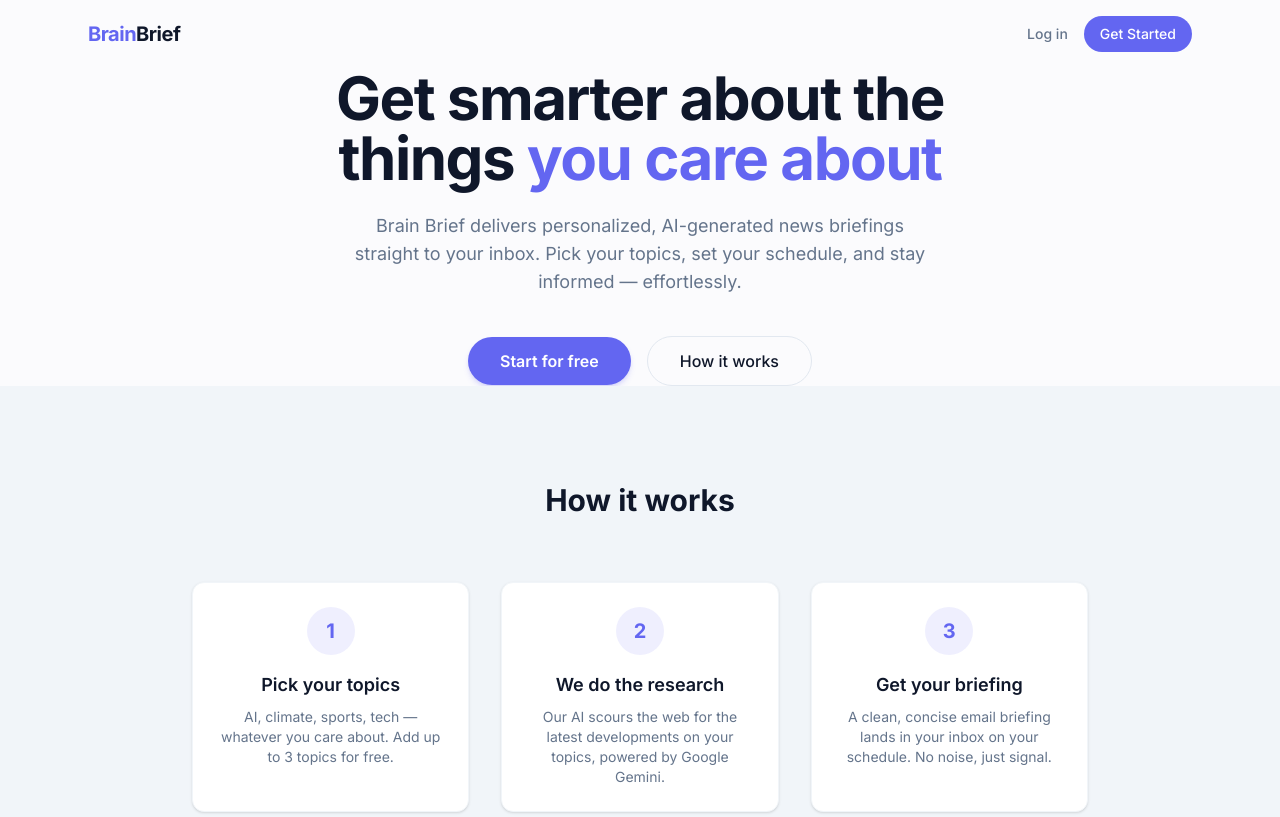
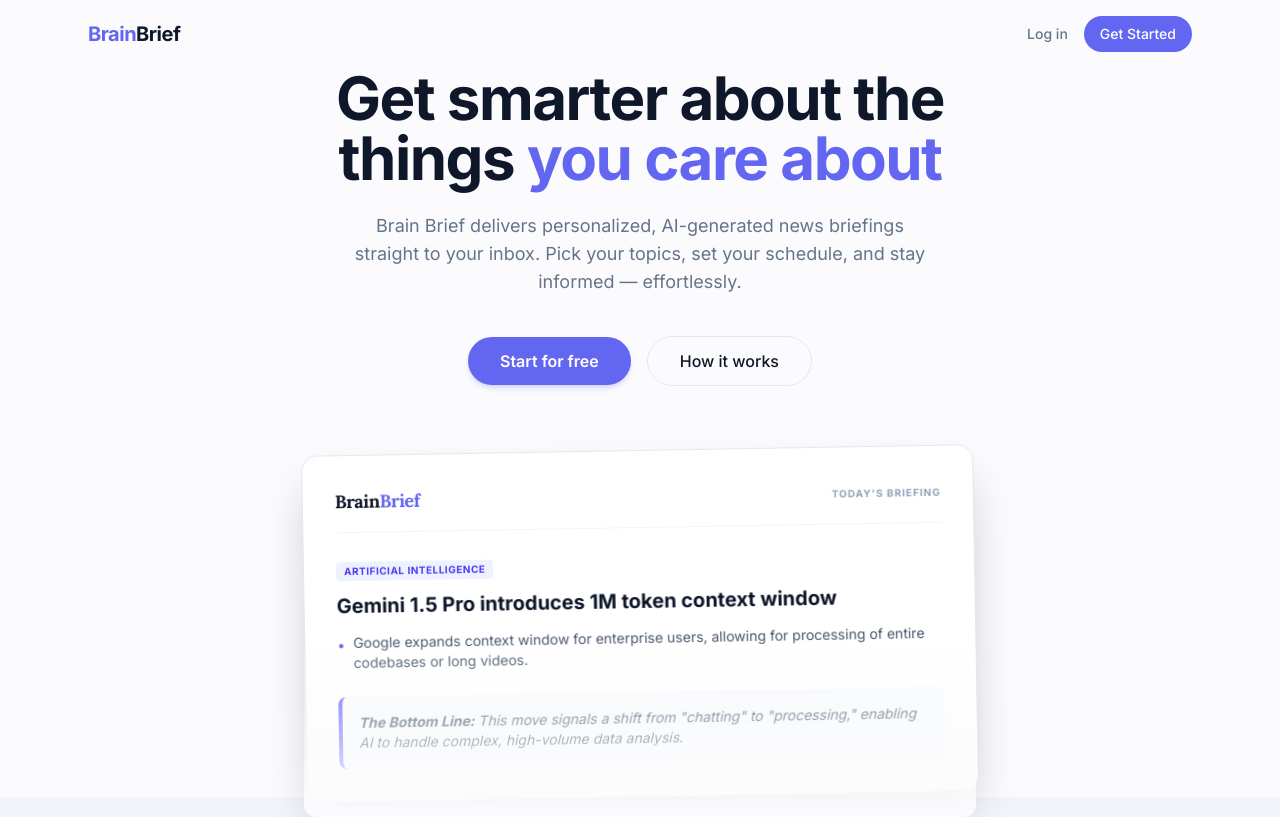
Before and after one commit to coltonkirsten/brainbrief-app, a Next.js app: page / in a window 1280 px wide. Shown: the top 817 px of the page. Built offline with nearby package versions, Linux system fonts and the light colour scheme.

Commit message:
design: Phase 3 - Hero glassmorphism preview and Dashboard empowering empty states

```diff
--- a/src/app/(dashboard)/dashboard/page.tsx
+++ b/src/app/(dashboard)/dashboard/page.tsx
@@ -115,19 +115,17 @@ export default async function DashboardPage() {
               />
             </div>
           ) : (
-            <div className="bg-card shadow-sm border border-dashed border-slate-200 rounded-xl p-6 text-center">
-              <div className="mb-3 flex justify-center" aria-hidden="true">
-                <svg width="40" height="40" viewBox="0 0 24 24" fill="none" stroke="currentColor" strokeWidth="1.5" strokeLinecap="round" strokeLinejoin="round" className="text-primary">
-                  <rect x="2" y="4" width="20" height="16" rx="2" />
-                  <path d="m22 7-8.97 5.7a1.94 1.94 0 0 1-2.06 0L2 7" />
-                  <circle cx="18" cy="18" r="3" fill="currentColor" stroke="none" />
+            <div className="bg-white dark:bg-slate-900 shadow-sm border border-slate-100 dark:border-slate-800 rounded-2xl p-10 text-center relative overflow-hidden">
+              <div className="absolute top-0 left-0 w-full h-1 bg-gradient-to-r from-indigo-500 via-emerald-500 to-indigo-500 opacity-20"></div>
+              <div className="mb-4 flex justify-center text-indigo-200 dark:text-indigo-900" aria-hidden="true">
+                <svg width="48" height="48" viewBox="0 0 24 24" fill="none" stroke="currentColor" strokeWidth="1" strokeLinecap="round" strokeLinejoin="round">
+                  <rect x="3" y="5" width="18" height="14" rx="2" stroke="currentColor" fill="none" />
+                  <polyline points="3 7 12 13 21 7" stroke="currentColor" fill="none" />
                 </svg>
               </div>
-              <h2 className="font-semibold">Your first briefing is coming!</h2>
-              <p className="mt-1 text-sm text-muted-foreground max-w-md mx-auto">
-                Add topics above, then hit &quot;Send my briefing now&quot; to
-                get your first briefing instantly — or wait for the daily email
-                at 9am UTC.
+              <h2 className="font-serif text-xl font-bold text-slate-900 dark:text-slate-100">Ready for your first briefing?</h2>
+              <p className="mt-3 text-sm text-slate-500 dark:text-slate-400 max-w-md mx-auto leading-relaxed">
+                Add your favorite topics above, then hit <strong className="font-medium text-slate-700 dark:text-slate-300">&quot;Send my briefing now&quot;</strong> to receive your first curated intelligence report instantly.
               </p>
             </div>
           )}
--- a/src/app/(dashboard)/dashboard/topic-manager.tsx
+++ b/src/app/(dashboard)/dashboard/topic-manager.tsx
@@ -130,10 +130,20 @@ export default function TopicManager({
       {/* Topic list */}
       <div className="space-y-2">
         {topics.length === 0 && (
-          <div className="bg-card shadow-sm border border-dashed border-slate-200 rounded-xl p-8 text-center">
-            <p className="text-muted-foreground">
-              No topics yet. Add your first topic below!
-            </p>
+          <div className="bg-card shadow-sm border border-slate-100 rounded-xl p-8 text-center">
+            <h3 className="text-lg font-serif font-bold text-slate-900 dark:text-slate-100 mb-2">Welcome to Brain Brief</h3>
+            <p className="text-slate-500 mb-6 text-sm">You have no active topics. Add your own below, or start with a suggestion:</p>
+            <div className="flex flex-wrap justify-center gap-2">
+              {["Generative AI", "SpaceX & NASA", "Venture Capital", "Climate Tech", "Formula 1", "Longevity Research"].map(suggestion => (
+                <button
+                  key={suggestion}
+                  onClick={(e) => { e.preventDefault(); setNewTopic(suggestion); }}
+                  className="px-3 py-1.5 bg-slate-50 dark:bg-slate-800 hover:bg-indigo-50 dark:hover:bg-indigo-500/10 text-slate-600 dark:text-slate-400 hover:text-indigo-600 dark:hover:text-indigo-400 border border-slate-200 dark:border-slate-700 hover:border-indigo-200 dark:hover:border-indigo-500/30 rounded-full text-xs font-medium transition-colors cursor-pointer"
+                >
+                  + {suggestion}
+                </button>
+              ))}
+            </div>
           </div>
         )}
 
--- a/src/app/page.tsx
+++ b/src/app/page.tsx
@@ -49,6 +49,36 @@ export default function LandingPage() {
             >
               How it works
             </Link>
+          </div>
+
+          {/* Briefing Preview */}
+          <div className="mt-16 relative mx-auto max-w-3xl text-left hidden sm:block">
+            <div className="absolute inset-0 bg-gradient-to-t from-background via-transparent to-transparent z-10 pointer-events-none rounded-xl" style={{ bottom: '-20px' }}></div>
+            <div className="bg-white/80 dark:bg-slate-900/80 backdrop-blur-md shadow-2xl border border-slate-200 dark:border-slate-800 rounded-2xl p-8 overflow-hidden transform -rotate-1 transition-transform hover:rotate-0 duration-500">
+              <div className="flex items-center justify-between border-b border-slate-100 dark:border-slate-800 pb-4 mb-6">
+                <div className="text-lg font-bold tracking-tight font-serif text-slate-900 dark:text-slate-100">
+                  Brain<span className="text-primary">Brief</span>
+                </div>
+                <div className="text-[10px] font-bold uppercase tracking-widest text-slate-400">
+                  Today's Briefing
+                </div>
+              </div>
+              <div className="mb-6">
+                <span className="inline-block px-2 py-0.5 rounded bg-indigo-50 text-indigo-600 dark:bg-indigo-500/10 dark:text-indigo-400 text-[10px] font-bold uppercase tracking-wider mb-3">Artificial Intelligence</span>
+                <h2 className="text-xl font-serif font-bold text-slate-900 dark:text-slate-100 mb-3 leading-snug">Gemini 1.5 Pro introduces 1M token context window</h2>
+                <ul className="space-y-2 text-slate-600 dark:text-slate-300 text-sm">
+                  <li className="flex items-start gap-2">
+                    <span className="text-indigo-500 mt-0.5">•</span>
+                    <span>Google expands context window for enterprise users, allowing for processing of entire codebases or long videos.</span>
+                  </li>
+                </ul>
+              </div>
+              <div className="p-4 bg-slate-50 dark:bg-slate-800/50 rounded-lg border-l-4 border-indigo-500">
+                <p className="text-sm italic text-slate-600 dark:text-slate-300">
+                  <strong>The Bottom Line:</strong> This move signals a shift from "chatting" to "processing," enabling AI to handle complex, high-volume data analysis.
+                </p>
+              </div>
+            </div>
           </div>
         </div>
       </main>
```
